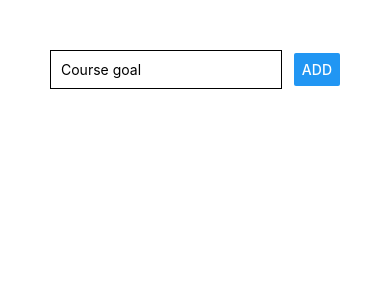
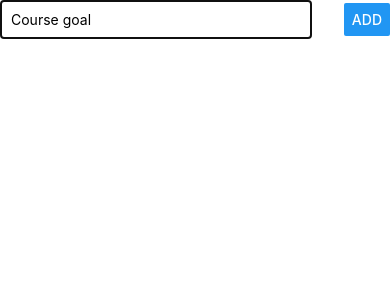
Before and after one commit to wechuli/react_native, a React Native app in the folder rn-complete-guide/: screen / in a window 390 px wide. Shown: the top 300 px of the page. Built offline with nearby package versions, Linux system fonts and the light colour scheme.

Commit message:
adding a modal

```diff
--- a/rn-complete-guide/components/GoalInput.js
+++ b/rn-complete-guide/components/GoalInput.js
@@ -1,5 +1,5 @@
 import React, { useState } from "react";
-import { View, TextInput, Button, StyleSheet } from "react-native";
+import { View, TextInput, Button, StyleSheet, Modal } from "react-native";
 
 const GoalInput = props => {
   const [enteredGoal, setEnteredGoal] = useState("");
@@ -9,6 +9,7 @@ const GoalInput = props => {
     setEnteredGoal(enteredText);
   };
   return (
+    <Modal>
       <View style={styles.inputContainer}>
         <TextInput
           placeholder="Course goal"
@@ -18,6 +19,7 @@ const GoalInput = props => {
         />
         <Button title="ADD" onPress={() => handleSubmitGoal(enteredGoal)} />
       </View>
+    </Modal>
   );
 };
 const styles = StyleSheet.create({
```
Lines whose indentation alone changed are shown as unchanged.
